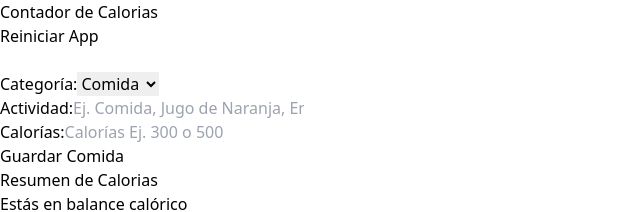
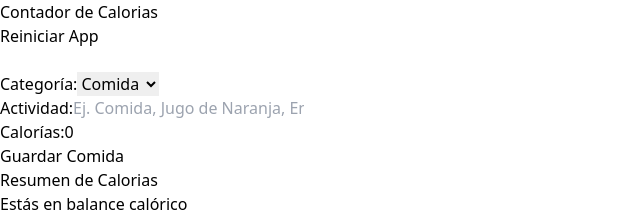
Before and after one commit to Sergiohc19/Contador-Calorias, a React (Vite) app: page / in a window 1280 px wide. Shown: the top 212 px of the page, without its empty margins (0-640 px from the left). Built offline with nearby package versions, Linux system fonts and the light colour scheme.

Commit message:
Migración del proyecto

```diff
--- a/src/App.tsx
+++ b/src/App.tsx
@@ -41,7 +41,7 @@ function App() {
 
       <section className="py-12 sm:py-16 px-5 bg-contain bg-center bg-lime-500">
         <div className="max-w-4xl mx-auto">
-          <Form dispatch={dispatch} state={state} />
+          <Form  />
         </div>
       </section>
 
--- a/src/components/Form.tsx
+++ b/src/components/Form.tsx
@@ -1,22 +1,22 @@
-import { useState, ChangeEvent, FormEvent, Dispatch, useEffect } from "react";
+import { useState, ChangeEvent, FormEvent, useEffect } from "react";
 import { v4 as uuidv4 } from "uuid";
 import { categories } from "../data/categories";
 import type { Activity } from "../types";
-import { ActivityActions, ActivityState } from "../reducers/activityReducer";
 
-type FormProps = {
-  dispatch: Dispatch<ActivityActions>,
-  state: ActivityState
-};
+import { useActivity } from "../hooks/useActivity";
+
+
 
 const initialState: Activity = {
   id: uuidv4(),
   category: 1,
   name: "",
-  calories: "", // Inicializamos como una cadena vacía
+  calories: 0, // Inicializamos como una cadena vacía
 };
 
-export default function Form({ dispatch, state }: FormProps) {
+export default function Form() {
+
+  const { state, dispatch  } = useActivity()
   const [activity, setActivity] = useState<Activity>(initialState);
 
   useEffect(() => {
@@ -48,7 +48,7 @@ export default function Form({ dispatch, state }: FormProps) {
 
   const isValidActivity = () => {
     const { name, calories } = activity;
-    return name.trim() !== "" && calories !== "";
+    return name.trim() !== "" && calories !== 0;
   };
 
   const hadleSubmit = (e: FormEvent<HTMLFormElement>) => {
```
